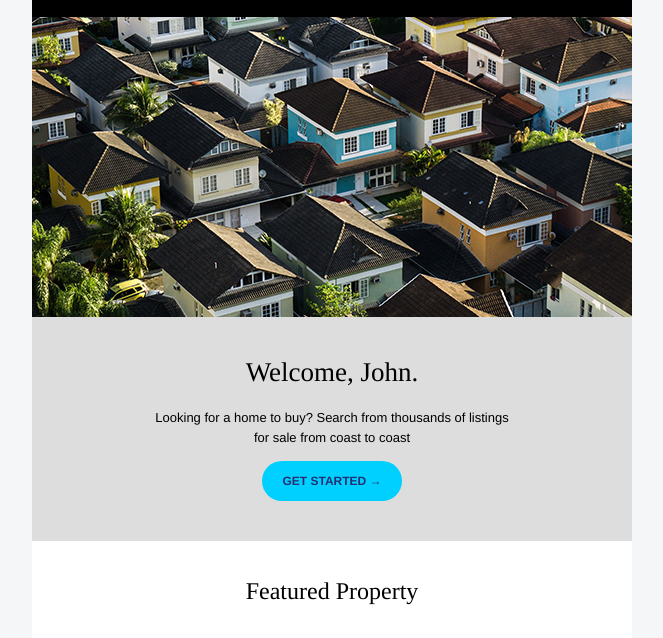
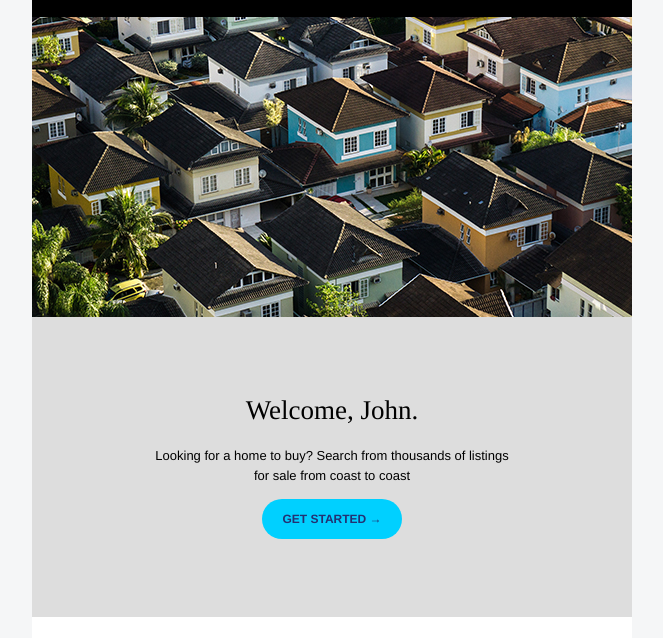
Before and after one commit to raycasimiro/design-test, a plain HTML site: page index.html in a window 1280 px wide. Shown: the part 86-724 px from the top of the page, without its empty margins (308-971 px from the left). Drawn offline with Linux system fonts and the light colour scheme.

Commit message:
Update index.html

```diff
--- a/index.html
+++ b/index.html
@@ -33,7 +33,7 @@
                                     </td>
                                 </tr>
                                 <!-- INTRO -->
-                                <tr style="background-color: #dddddd; height: 100px;">
+                                <tr style="background-color: #dddddd; height: 300px;">
                                     <td align="center" valign="middle" style="padding:20px 20px 40px">
                                         <h1 style="font-family: Times, serif; font-weight: 400;font-size: 27px; line-height: 35px;">Welcome, John.</h1>
                                         <p style="font-family: 'Helvetica', sans-serif; font-size: 13px; line-height: 20px">Looking for a home to buy? Search from thousands of listings
```
